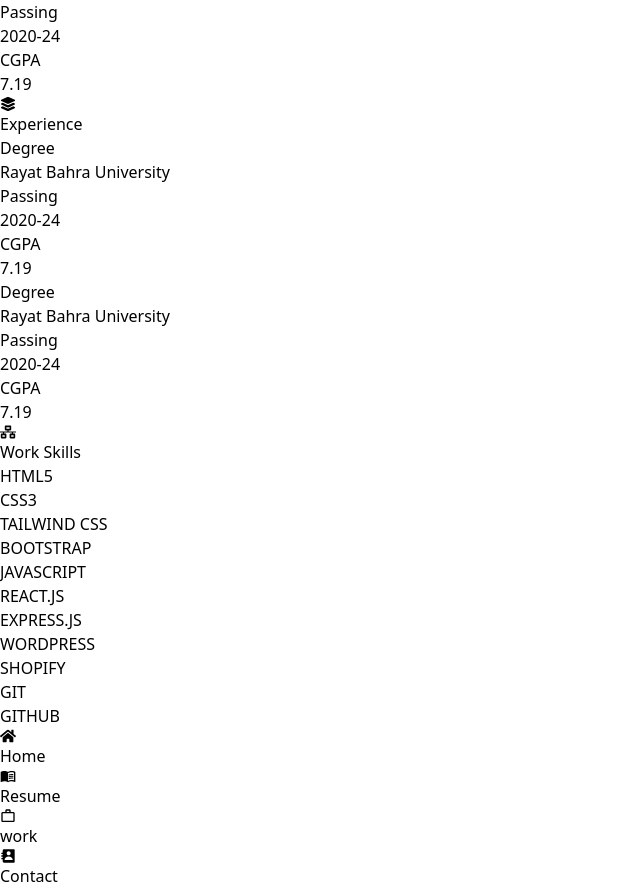
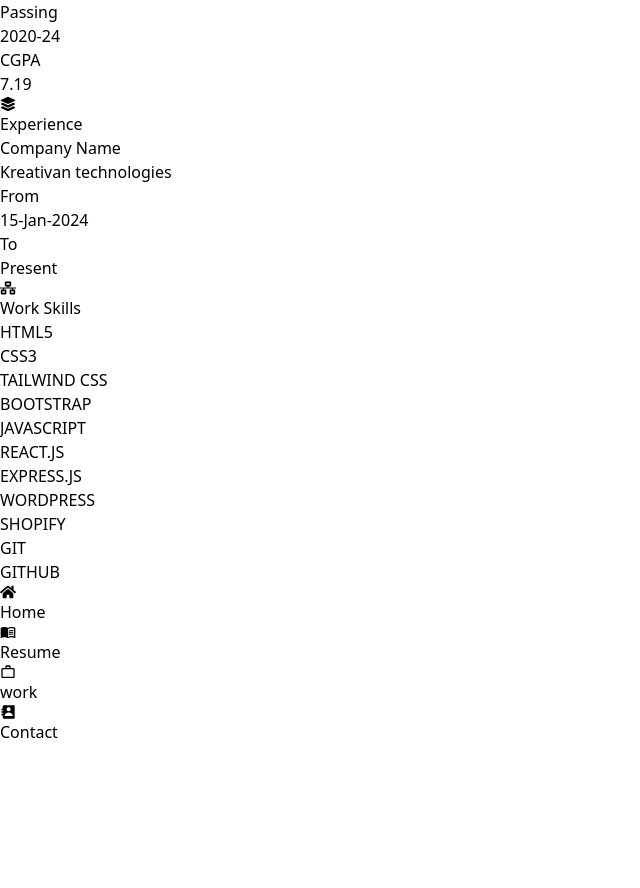
Before and after one commit to manishathakur602/ManishaPortfolio, a React (Vite) app: page /resume in a window 1280 px wide. Shown: the part 1940-2828 px from the top of the page, without its empty margins (0-640 px from the left). After the commit the page ends 2684 px from the top, so only its background shows below. Built offline with nearby package versions, Linux system fonts and the light colour scheme.

Commit message:
some changes

```diff
--- a/src/Component/Resume.jsx
+++ b/src/Component/Resume.jsx
@@ -63,7 +63,26 @@
                             <FaLayerGroup className="text-red-700 text-[1.2rem]" />
                                   <h1 className='font-semibold'>Experience </h1>
                             </div>
-                            <div className="mt-3 bg-red-200 rounded-xl p-4 ">
+                            <div className="mt-3 bg-red-200 rounded-xl p-4 text-center ">
+                                  <div className=" ">
+
+                                        <div className=' border-solid border-b-2 border-gray-700 rounded-md p-2'>
+                                        <h1 className="font-semibold text-gray-500 text-[13px]">Company Name</h1>
+                                        <p className='text-[13px]'>Kreativan technologies</p>
+                                        </div>
+                                        <div className='sm:flex sm:flex-col sm:items-center border-solid border-b-2 border-gray-700 rounded-md p-2'>
+                                        <h1 className="font-semibold text-gray-500">From</h1>
+                                        <p className='text-[13px]'>15-Jan-2024</p>
+                                        </div>
+                                        <div className='sm:sm:flex flex-col sm:items-center border-solid border-b-2 border-gray-700 rounded-md p-2'>
+                                        <h1 className="font-semibold text-gray-500">To</h1>
+                                        <p className='text-[13px]'>Present</p>
+                                        </div>
+                                  </div>
+                                </div>
+
+
+                                {/* <div className="mt-3 bg-red-200 rounded-xl p-4  xl:mt-0 ">
                                   <div className=" sm:flex sm:gap-7 sm:items-center">
 
                                         <div className=' border-solid border-b-2 border-gray-700 rounded-md p-2'>
@@ -79,26 +98,7 @@
                                         <p className='text-[13px]'>7.19</p>
                                         </div>
                                   </div>
-                                </div>
-
-
-                                <div className="mt-3 bg-red-200 rounded-xl p-4  xl:mt-0 ">
-                                  <div className=" sm:flex sm:gap-7 sm:items-center">
-
-                                        <div className=' border-solid border-b-2 border-gray-700 rounded-md p-2'>
-                                        <h1 className="font-semibold text-gray-500">Degree</h1>
-                                        <p className='text-[13px]'>Rayat Bahra University</p>
-                                        </div>
-                                        <div className='sm:flex sm:flex-col sm:items-center border-solid border-b-2 border-gray-700 rounded-md p-2'>
-                                        <h1 className="font-semibold text-gray-500">Passing</h1>
-                                        <p className='text-[13px]'>2020-24</p>
-                                        </div>
-                                        <div className='sm:sm:flex flex-col sm:items-center border-solid border-b-2 border-gray-700 rounded-md p-2'>
-                                        <h1 className="font-semibold text-gray-500">CGPA</h1>
-                                        <p className='text-[13px]'>7.19</p>
-                                        </div>
-                                  </div>
-                                </div>
+                                </div> */}
                              </div>
 
 
```
